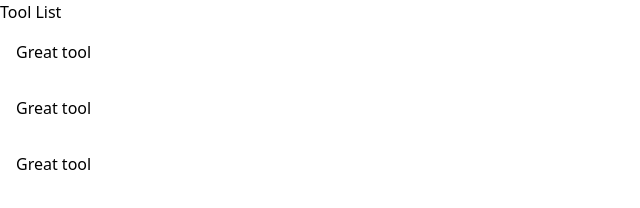
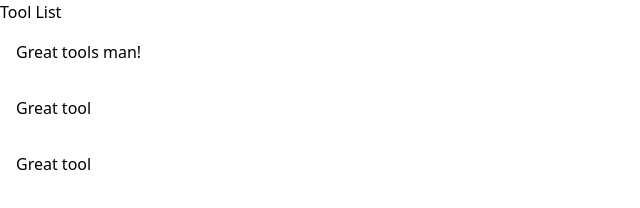
Before and after one commit to mytchallb/resources.mytchall.dev, an Astro site: page / in a window 1280 px wide. Shown: the full height of the page, 0-640 px from the left. Built offline with nearby package versions, Linux system fonts and the light colour scheme; Astro itself is replaced by a stand-in of ours.

Commit message:
content update test

```diff
--- a/src/content/tools/reaper copy 2.md
+++ b/src/content/tools/reaper copy 2.md
@@ -1,5 +1,5 @@
 ---
-title: "Great tool"
+title: "Great tools man!"
 tags: ["Productivity"]
 ---
 
```
